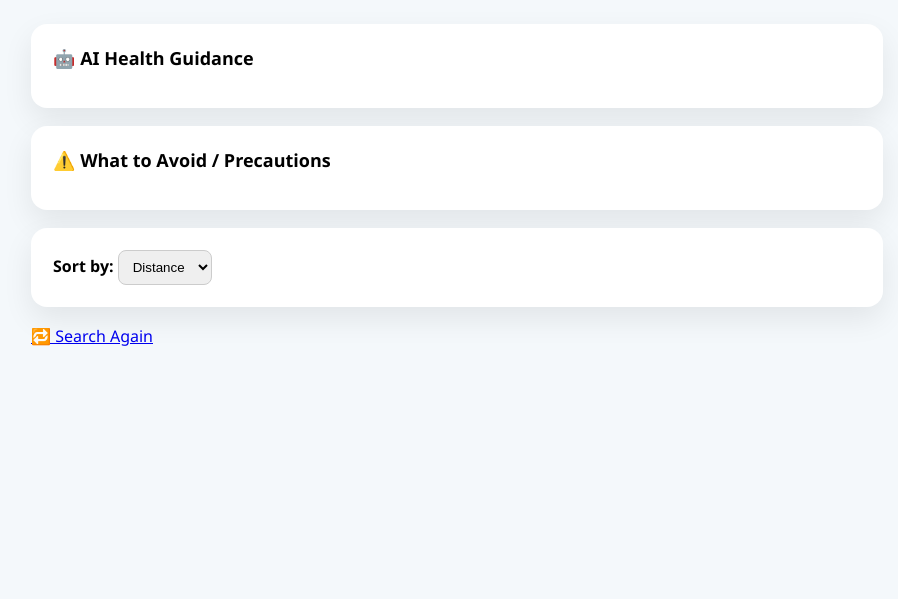
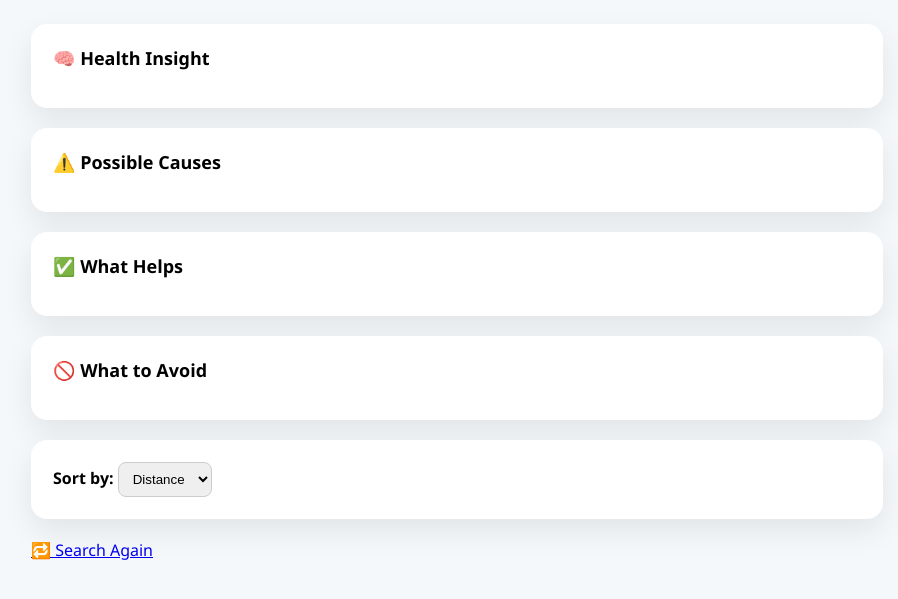
Before and after one commit to subhrat8/ai-health-assistant, a Flask app: template templates/result.html in a window 1280 px wide. Shown: the top 599 px of the page, without its empty margins (183-1081 px from the left). Run offline with Flask 3, Linux system fonts and the light colour scheme; the template is opened without the code that fills it, so the values that code supplies are empty.

Commit message:
Update result.html

```diff
--- a/templates/result.html
+++ b/templates/result.html
@@ -6,24 +6,37 @@
 <link rel="stylesheet" href="{{ url_for('static', filename='style.css') }}">
 
 <style>
-.card { margin-bottom: 18px; }
-.hospital {
+
+.card{
+margin-bottom:20px;
+}
+
+.hospital{
 display:flex;
 justify-content:space-between;
 align-items:center;
 padding:14px;
 border-bottom:1px solid #eee;
 }
-.h-left { line-height:1.6; }
-.h-right { display:flex; gap:10px; }
-.btn {
+
+.h-left{
+line-height:1.6;
+}
+
+.h-right{
+display:flex;
+gap:10px;
+}
+
+.btn{
 background:#0b5ed7;
-    color:#fff;
+color:white;
 padding:8px 14px;
 border-radius:8px;
 text-decoration:none;
 font-size:14px;
 }
+
 </style>
 </head>
 
@@ -31,67 +44,106 @@
 
 <div class="container">
 
-<!-- AI GUIDANCE -->
 <div class="card">
-<h2>🤖 AI Health Guidance</h2>
-<p>{{ health }}</p>
+<h2>🧠 Health Insight</h2>
+<p>{{ insight|safe }}</p>
 </div>
 
-<!-- PRECAUTIONS -->
 <div class="card">
-<h2>⚠️ What to Avoid / Precautions</h2>
-<p>{{ precautions }}</p>
+<h2>⚠️ Possible Causes</h2>
+<p>{{ causes|safe }}</p>
 </div>
 
-<!-- SORT -->
 <div class="card">
-<strong>Sort by:</strong>
-<select id="sortSelect">
-<option value="distance">Distance</option>
-<option value="rating">Rating</option>
-</select>
+<h2>✅ What Helps</h2>
+<p>{{ helps|safe }}</p>
 </div>
 
-<!-- HOSPITALS -->
+<div class="card">
+<h2>🚫 What to Avoid</h2>
+<p>{{ avoid|safe }}</p>
+</div>
+
+
+<div class="card">
+
+<strong>Sort by:</strong>
+
+<select id="sortSelect">
+
+<option value="distance">Distance</option>
+
+<option value="rating">Rating</option>
+
+</select>
+
+</div>
+
+
 <div id="places-container">
+
 {% for p in medical_places %}
+
 <div class="hospital"
 data-distance="{{ p.distance }}"
 data-rating="{{ p.rating }}">
 
 <div class="h-left">
+
 <strong>{{ p.name }}</strong><br>
+
 {{ p.specialty }}<br>
+
 ⭐ {{ p.rating }} / 5<br>
+
 📏 {{ p.distance }} km away
+
 </div>
 
 <div class="h-right">
+
 <a class="btn" href="{{ p.map }}" target="_blank">🗺 Map</a>
+
 <a class="btn" href="{{ p.booking }}" target="_blank">📅 Book</a>
+
 </div>
+
 </div>
+
 {% endfor %}
+
 </div>
+
 
 <a href="/">🔁 Search Again</a>
 
 </div>
 
+
 <script>
-document.getElementById("sortSelect").addEventListener("change", () => {
-    const container = document.getElementById("places-container");
-    const cards = Array.from(container.children);
-    const mode = sortSelect.value;
 
-    cards.sort((a, b) => {
-        if (mode === "distance")
-            return a.dataset.distance - b.dataset.distance;
-        return b.dataset.rating - a.dataset.rating;
-    });
+document.getElementById("sortSelect").addEventListener("change",()=>{
 
-    cards.forEach(c => container.appendChild(c));
-});
+const container=document.getElementById("places-container")
+
+const cards=Array.from(container.children)
+
+const mode=sortSelect.value
+
+cards.sort((a,b)=>{
+
+if(mode==="distance")
+
+return a.dataset.distance-b.dataset.distance
+
+return b.dataset.rating-a.dataset.rating
+
+})
+
+cards.forEach(c=>container.appendChild(c))
+
+})
+
 </script>
 
 </body>
```
Lines whose indentation alone changed are shown as unchanged.
